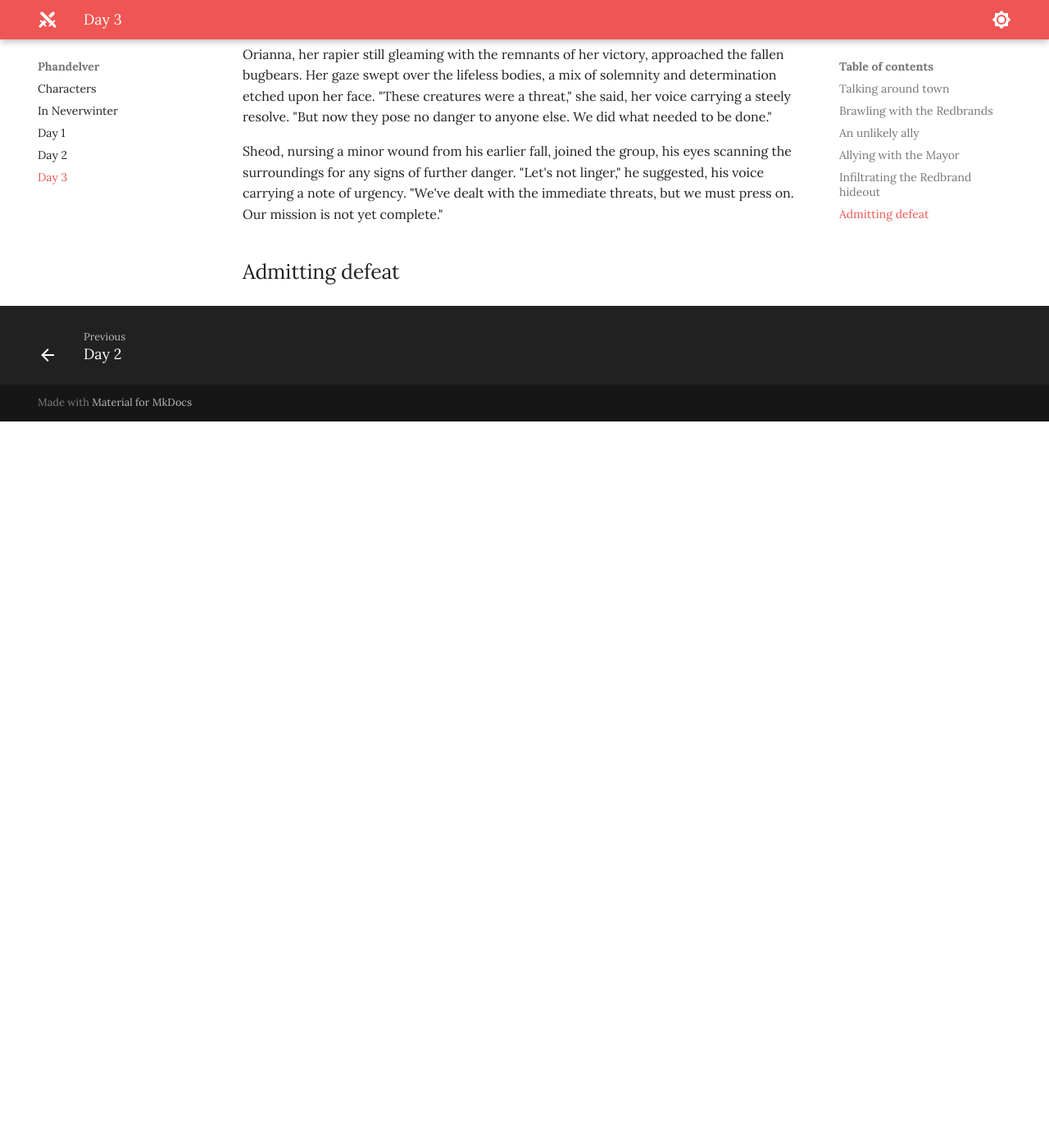
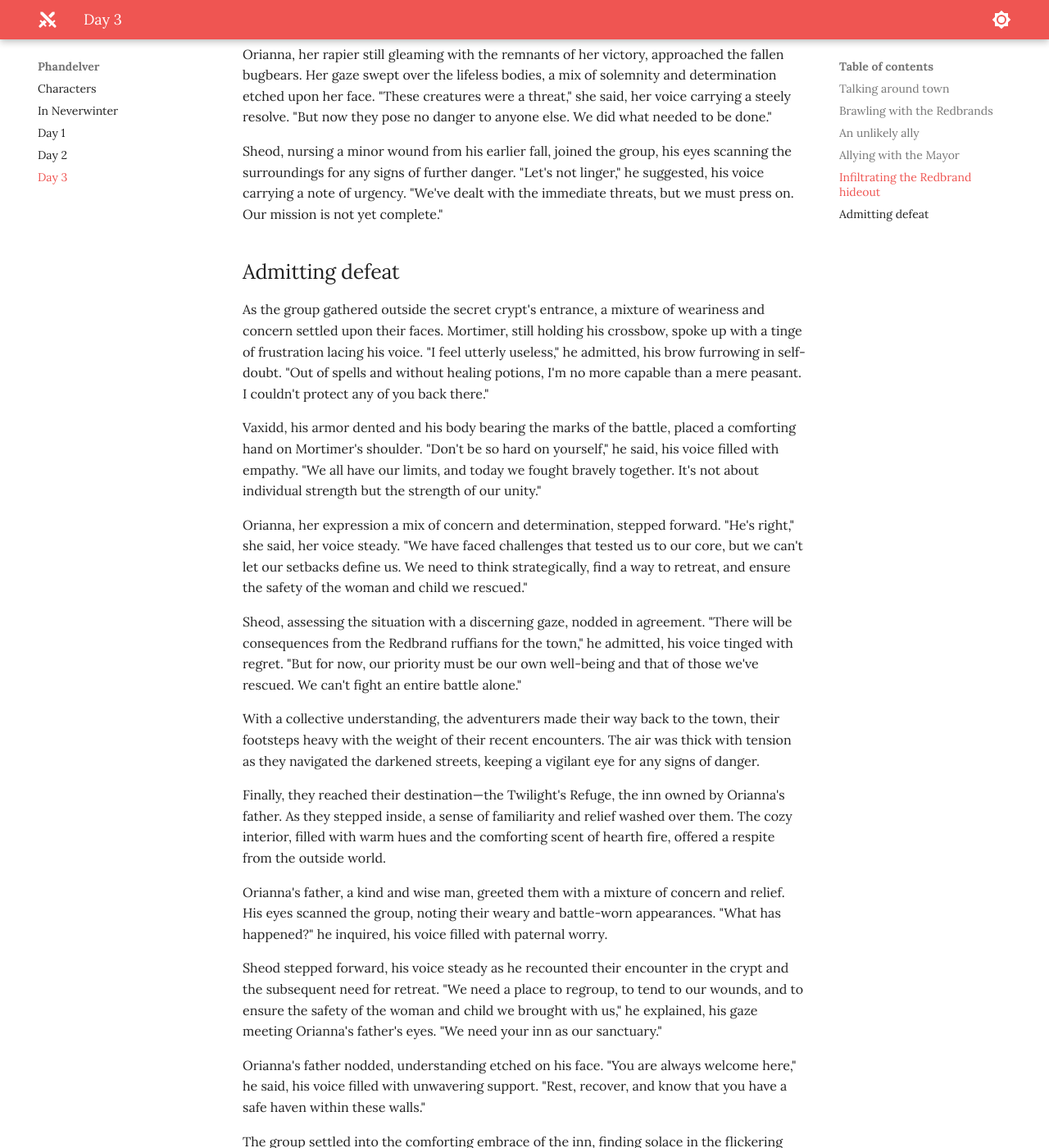
Before and after one commit to jonasmcferreira/adventures, an MkDocs documentation site: the page built from docs/phandelver/03.md, in a window 1280 px wide and 1400 px high, scrolled down 11525 px. Shown: the whole window at 82% size. Built offline with MkDocs 1.6.1 and Material for MkDocs 9.7.7, drawn with Linux system fonts in a browser that asks for light colours; before the commit the page ends 12039 px from its top, so only the background shows below that; some of the changed text lies outside the part shown.

Commit message:
modified docs/phandelver/03.md

```diff
--- a/docs/phandelver/03.md
+++ b/docs/phandelver/03.md
@@ -194,7 +194,32 @@ Orianna, her rapier still gleaming with the remnants of her victory, approached
 
 Sheod, nursing a minor wound from his earlier fall, joined the group, his eyes scanning the surroundings for any signs of further danger. "Let's not linger," he suggested, his voice carrying a note of urgency. "We've dealt with the immediate threats, but we must press on. Our mission is not yet complete."
 
+## Admitting defeat
 
+As the group gathered outside the secret crypt's entrance, a mixture of weariness and concern settled upon their faces. Mortimer, still holding his crossbow, spoke up with a tinge of frustration lacing his voice. "I feel utterly useless," he admitted, his brow furrowing in self-doubt. "Out of spells and without healing potions, I'm no more capable than a mere peasant. I couldn't protect any of you back there."
 
+Vaxidd, his armor dented and his body bearing the marks of the battle, placed a comforting hand on Mortimer's shoulder. "Don't be so hard on yourself," he said, his voice filled with empathy. "We all have our limits, and today we fought bravely together. It's not about individual strength but the strength of our unity."
 
-## Admitting defeat
+Orianna, her expression a mix of concern and determination, stepped forward. "He's right," she said, her voice steady. "We have faced challenges that tested us to our core, but we can't let our setbacks define us. We need to think strategically, find a way to retreat, and ensure the safety of the woman and child we rescued."
+
+Sheod, assessing the situation with a discerning gaze, nodded in agreement. "There will be consequences from the Redbrand ruffians for the town," he admitted, his voice tinged with regret. "But for now, our priority must be our own well-being and that of those we've rescued. We can't fight an entire battle alone."
+
+With a collective understanding, the adventurers made their way back to the town, their footsteps heavy with the weight of their recent encounters. The air was thick with tension as they navigated the darkened streets, keeping a vigilant eye for any signs of danger.
+
+Finally, they reached their destination—the Twilight's Refuge, the inn owned by Orianna's father. As they stepped inside, a sense of familiarity and relief washed over them. The cozy interior, filled with warm hues and the comforting scent of hearth fire, offered a respite from the outside world.
+
+Orianna's father, a kind and wise man, greeted them with a mixture of concern and relief. His eyes scanned the group, noting their weary and battle-worn appearances. "What has happened?" he inquired, his voice filled with paternal worry.
+
+Sheod stepped forward, his voice steady as he recounted their encounter in the crypt and the subsequent need for retreat. "We need a place to regroup, to tend to our wounds, and to ensure the safety of the woman and child we brought with us," he explained, his gaze meeting Orianna's father's eyes. "We need your inn as our sanctuary."
+
+Orianna's father nodded, understanding etched on his face. "You are always welcome here," he said, his voice filled with unwavering support. "Rest, recover, and know that you have a safe haven within these walls."
+
+The group settled into the comforting embrace of the inn, finding solace in the flickering warmth of the hearth. Their bodies ached from the battles fought, their spirits yearning for respite. They tended to their wounds as best they could, relying on their shared knowledge and limited supplies.
+
+As the night progressed, conversations flowed amidst the weary silence. Mortimer, feeling a renewed sense of purpose, spoke up with determination. "We can't let this setback deter us," he said, his voice filled with conviction. "We need to regroup, replenish our resources, and come back stronger. The town needs us, and we won't let them down."
+
+Vaxidd, his voice resonating with unwavering loyalty, agreed. "We may have stumbled, but we haven't lost sight of our mission," he affirmed, his eyes filled with a steely resolve. "We'll use this time to strategize, to plan our next move. Together, we'll find a way to overcome the Redbrand threat and ensure the safety of this town."
+
+Orianna, her heart swelling with pride at the resilience of her companions, chimed in. "We are a team, bonded not only by the challenges we face but also by our unwavering determination to protect those in need. This setback is just a temporary obstacle. We will rise above it."
+
+As the night deepened, the group found solace in the camaraderie and support they shared. Stories were exchanged, laughter echoed through the inn, and even amidst their exhaustion, a flicker of hope burned within each of them. In the haven of Twilight's Refuge, they knew they were not alone.
```
